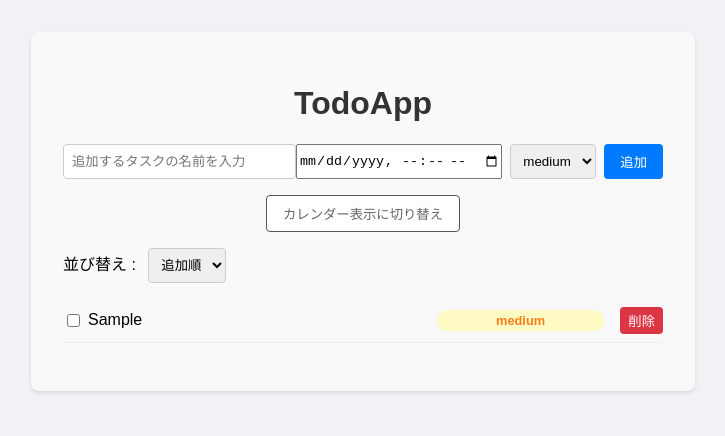
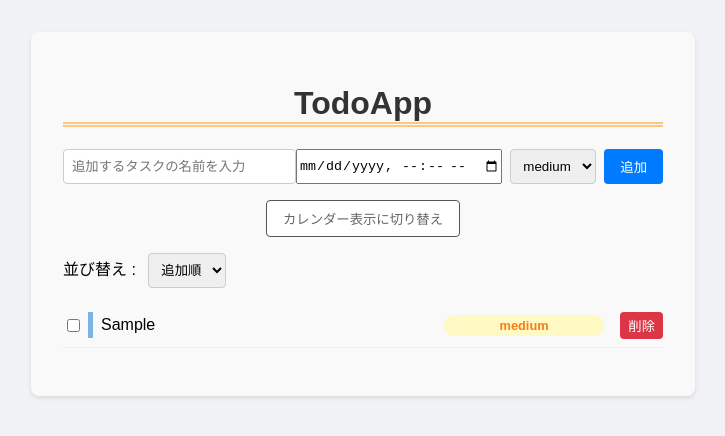
Before and after one commit to xRon0s/TodoList_demo, a React (Vite) app: page / in a window 1280 px wide. Both pictures are taken after typing "Sample" into the empty fields and a click on the button "追加". Shown: the top 436 px of the page, without its empty margins (277-1002 px from the left). Built offline with nearby package versions, Linux system fonts and the light colour scheme.

Commit message:
Readme-edit

```diff
--- a/src/App.css
+++ b/src/App.css
@@ -19,6 +19,7 @@
 h1 {
   text-align: center;
   color: #333;
+  border-bottom: double 5px #FFC778;
 }
 
 form {
@@ -215,3 +216,13 @@ select {
   background: #007bff !important;
   color: white !important;
 }
+
+.todo-label{
+  padding: 0.25em 0.5em;
+  background: transparent;
+  border-left: solid 5px #7db4e6;
+}
+
+.todo-label:hover {
+  color: rgb(20, 55, 100);
+}
--- a/src/App.tsx
+++ b/src/App.tsx
@@ -67,7 +67,7 @@ const App = () => {
       });
     }
     return sorted;
-  }, [todos, sortBy]);
+  }, [todos,sortBy ]);
 
   const todosForSelectedDate = useMemo(() => {
     if (!selectedDate) return [];
@@ -154,7 +154,7 @@ const App = () => {
                   checked={todo.completed}
                   onChange={() => handleToggleTodo(todo.id)}
                 />
-                <span>{todo.text}</span>
+                <span className="todo-label">{todo.text}</span>
                 <span className="date-label">
                   {todo.date?.toLocaleString()}
                 </span>
@@ -201,7 +201,7 @@ const App = () => {
                       checked={todo.completed}
                       onChange={() => handleToggleTodo(todo.id)}
                     />
-                    <span>{todo.text}</span>
+                    <span className="todo-label">{todo.text}</span>
                     <span className="priority-label">{todo.priority}</span>
                     <button onClick={() => handleDeleteTodo(todo.id)}>
                       削除
--- a/src/types.ts
+++ b/src/types.ts
@@ -7,4 +7,5 @@ export interface Todo {
   completed: boolean;
   priority: Priority;
   date: Date | null;
+  memo?: string;
 }
```
Also changed, not shown: 1 other file (tests, documents, lock files or other folders).
